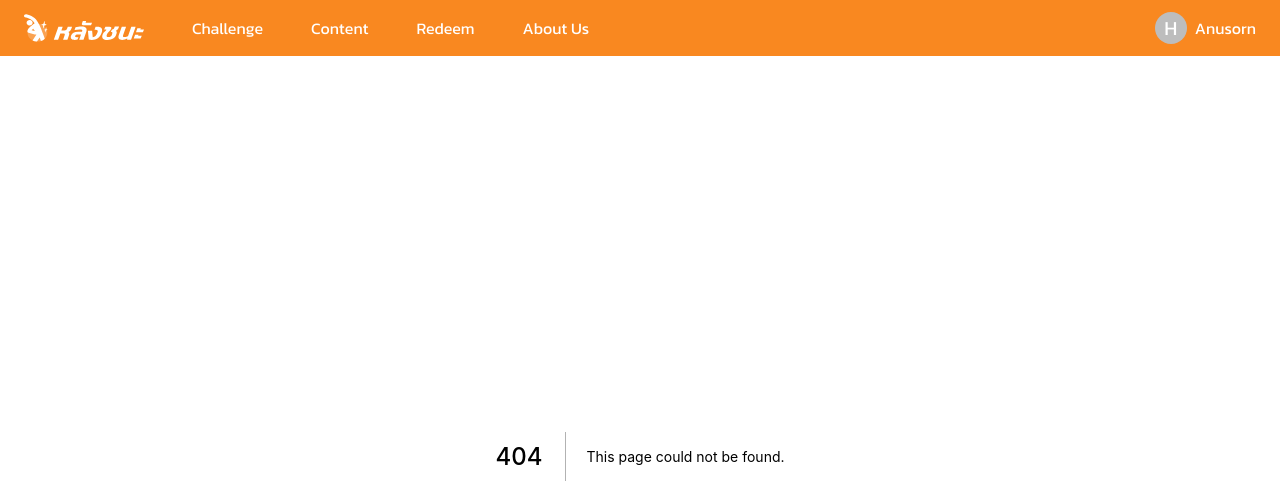
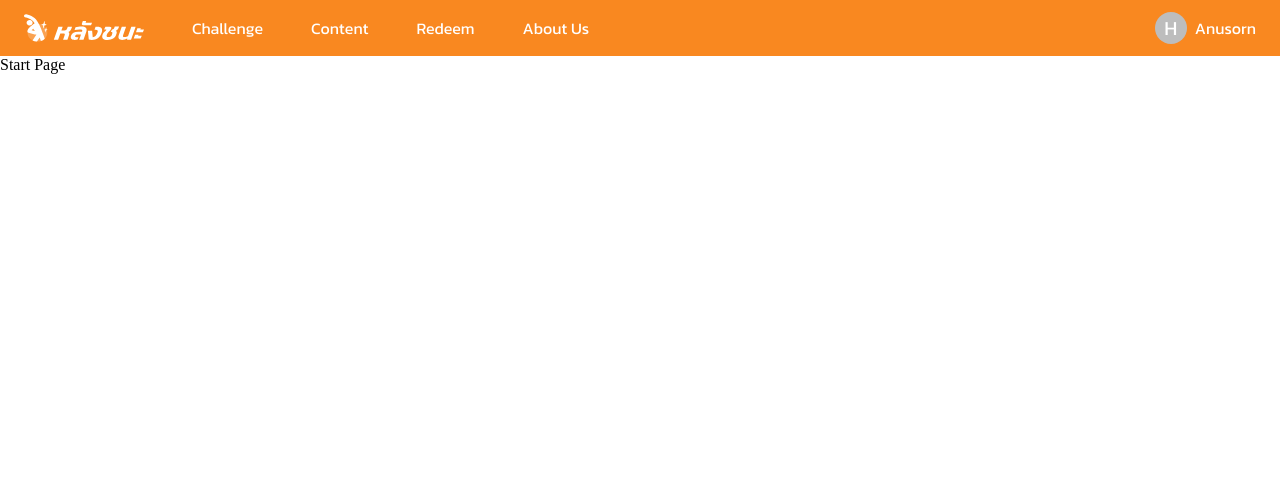
Before and after one commit to WebmasterCamp/ywc18-workshop-b, a Next.js app: page /start in a window 1280 px wide. Before the commit this address had no page. Shown: the top 504 px of the page. Built offline with nearby package versions, Linux system fonts and the light colour scheme.

Commit message:
add snippet

```diff
--- /dev/null
+++ b/src/pages/start/index.tsx
@@ -0,0 +1,5 @@
+import React from 'react'
+
+export default function StartPage() {
+  return <>Start Page</>
+}
```
